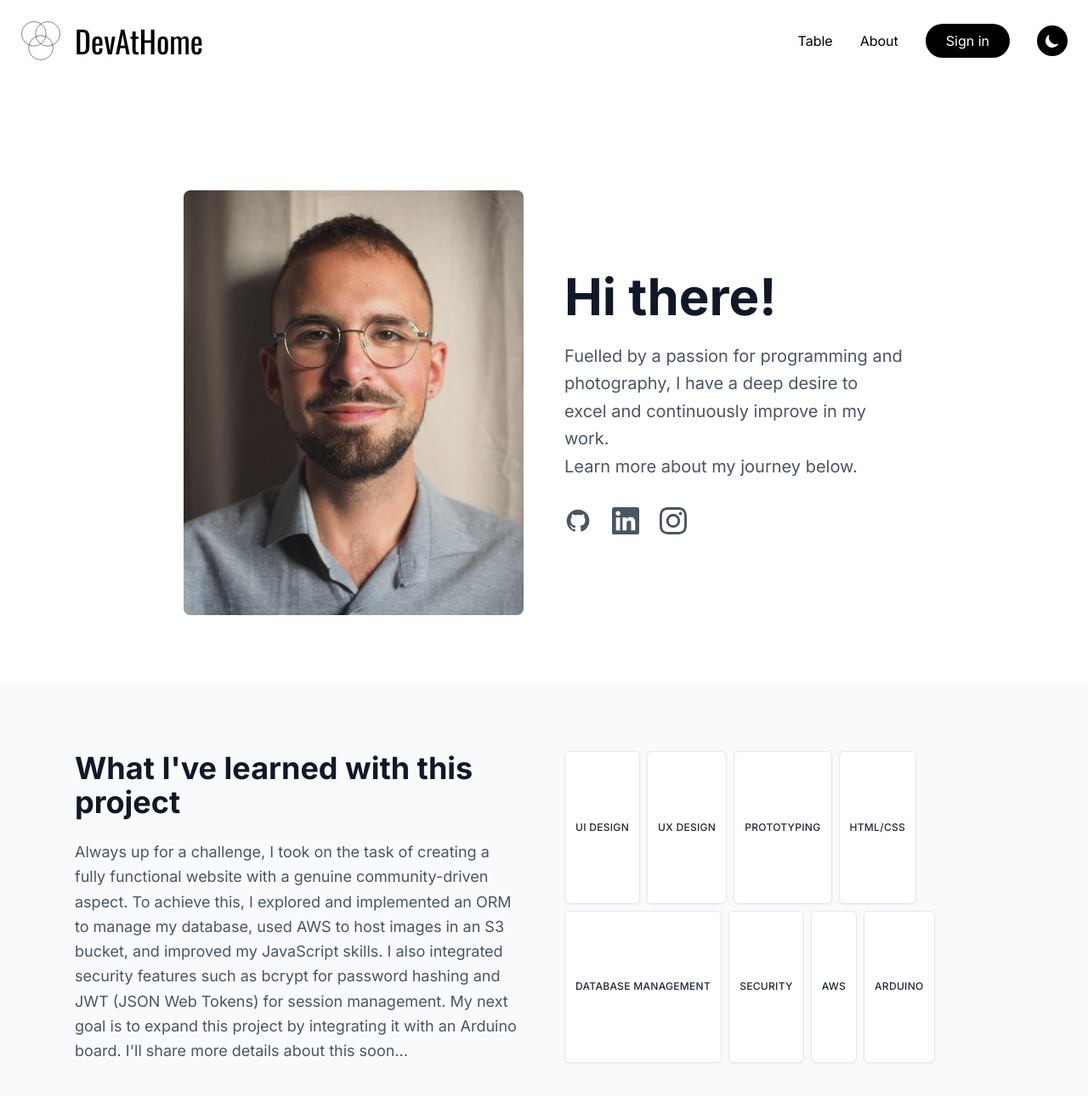
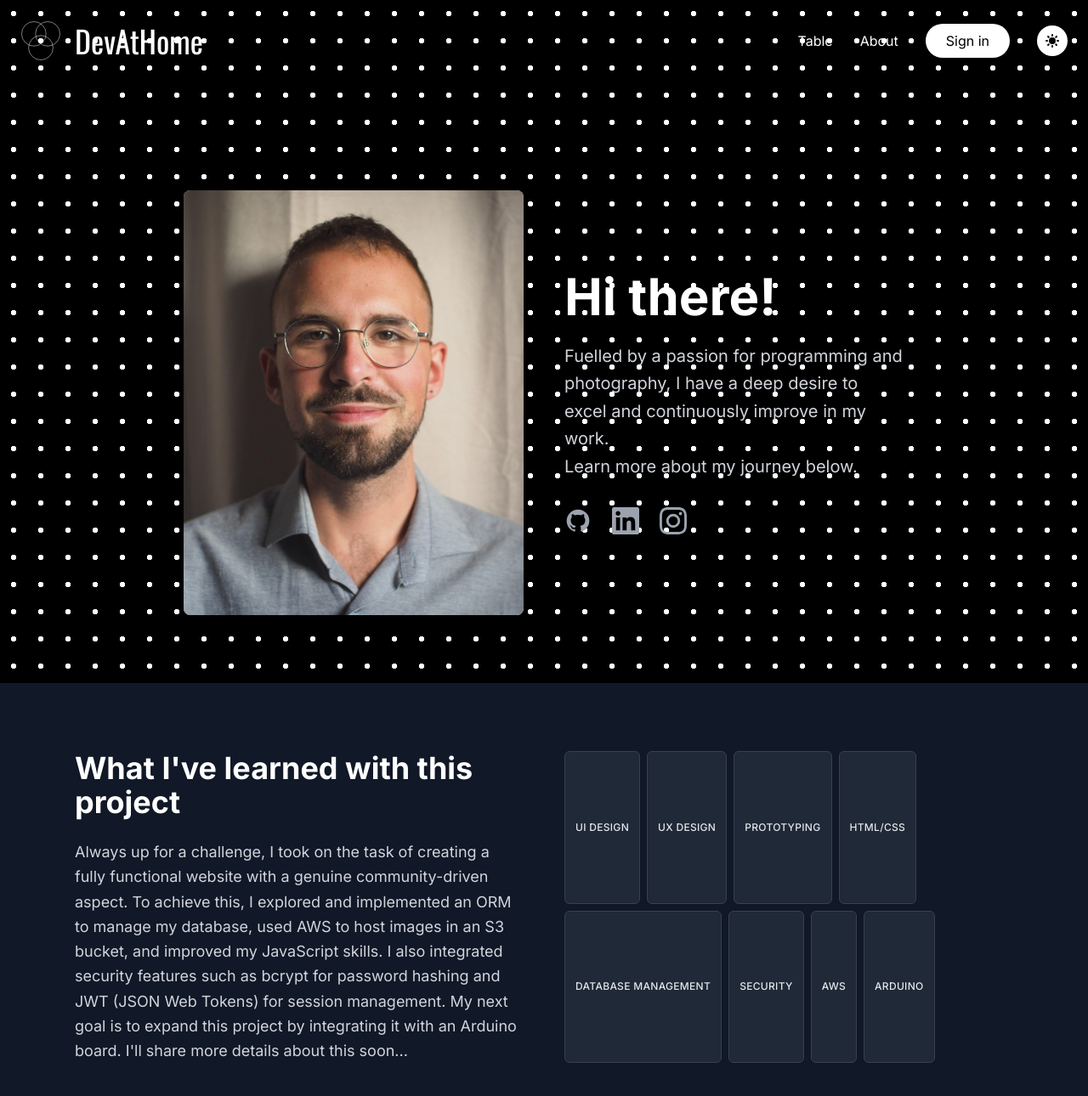
Before and after one commit to Kumulus26/DevAtHome_Web, a Next.js app: page /about in a window 1280 px wide. Shown: the top 1290 px of the page at 85% size. Built offline with nearby package versions, Linux system fonts and the light colour scheme.

Commit message:
update/fix - Fix de bcp de bug, fonctionne parfaitement

```diff
--- a/src/app/about/page.js
+++ b/src/app/about/page.js
@@ -1,8 +1,12 @@
 'use client'
 
+import { useTheme } from '../ThemeContext'
 import Navbar from '@/components/Navbar'
 import Image from 'next/image'
+import Background from '@/components/Background'
+
 export default function About() {
+  const { isDarkMode, toggleTheme } = useTheme()
   const skills = [
     { name: 'UI DESIGN', category: 'design' },
     { name: 'UX DESIGN', category: 'design' },
@@ -15,8 +19,14 @@ export default function About() {
   ]
 
   return (
-    <div className="min-h-screen bg-white">
-      <Navbar />
+    <div className={`min-h-screen relative overflow-hidden ${isDarkMode ? 'text-white' : 'text-black'}`}>
+      <Background isDarkMode={isDarkMode} />
+
+      <div className="relative">
+        <Navbar
+          isDarkMode={isDarkMode}
+          onThemeToggle={toggleTheme}
+        />
 
         {/* Hero Section */}
         <div className="max-w-4xl mx-auto px-6 pt-32 pb-20">
@@ -24,16 +34,19 @@ export default function About() {
             {/* Image Column */}
             <div className="relative">
               <div className="aspect-[4/5] bg-gray-100 rounded-lg overflow-hidden relative">
-              {/* Placeholder for your photo */}
-              <div className="absolute inset-0 bg-gradient-to-br from-blue-100 via-pink-100 to-transparent opacity-50"></div>
+                <div className={`absolute inset-0 bg-gradient-to-br ${
+                  isDarkMode ? 'from-blue-900 via-pink-900' : 'from-blue-100 via-pink-100'
+                } to-transparent opacity-50`}></div>
                 <Image src="/images/profile.jpeg" alt="About" fill className="object-cover" />
               </div>
             </div>
 
             {/* Text Column */}
             <div>
-            <h1 className="text-6xl font-bold text-gray-900 mb-6">Hi there!</h1>
-            <p className="text-xl text-gray-600 leading-relaxed">
+              <h1 className={`text-6xl font-bold mb-6 ${isDarkMode ? 'text-white' : 'text-gray-900'}`}>
+                Hi there!
+              </h1>
+              <p className={`text-xl leading-relaxed ${isDarkMode ? 'text-gray-300' : 'text-gray-600'}`}>
                 Fuelled by a passion for programming and photography, I have a deep desire to excel and
                 continuously improve in my work. <br></br>Learn more about my journey below.
               </p>
@@ -43,7 +56,7 @@ export default function About() {
                   href="https://github.com/Kumulus26"
                   target="_blank"
                   rel="noopener noreferrer"
-                className="text-gray-600 hover:text-gray-900 transition-colors"
+                  className={`${isDarkMode ? 'text-gray-400 hover:text-white' : 'text-gray-600 hover:text-gray-900'} transition-colors`}
                 >
                   <svg className="w-8 h-8" fill="currentColor" viewBox="0 0 24 24">
                     <path fillRule="evenodd" clipRule="evenodd" d="M12 2C6.477 2 2 6.477 2 12c0 4.42 2.87 8.17 6.84 9.5.5.08.66-.23.66-.5v-1.69c-2.77.6-3.36-1.34-3.36-1.34-.46-1.16-1.11-1.47-1.11-1.47-.91-.62.07-.6.07-.6 1 .07 1.53 1.03 1.53 1.03.87 1.52 2.34 1.07 2.91.83.09-.65.35-1.09.63-1.34-2.22-.25-4.55-1.11-4.55-4.92 0-1.11.38-2 1.03-2.71-.1-.25-.45-1.29.1-2.64 0 0 .84-.27 2.75 1.02.79-.22 1.65-.33 2.5-.33.85 0 1.71.11 2.5.33 1.91-1.29 2.75-1.02 2.75-1.02.55 1.35.2 2.39.1 2.64.65.71 1.03 1.6 1.03 2.71 0 3.82-2.34 4.66-4.57 4.91.36.31.69.92.69 1.85V21c0 .27.16.59.67.5C19.14 20.16 22 16.42 22 12A10 10 0 0012 2z" />
@@ -53,7 +66,7 @@ export default function About() {
                   href="https://www.linkedin.com/in/axel-lussert/"
                   target="_blank"
                   rel="noopener noreferrer"
-                className="text-gray-600 hover:text-gray-900 transition-colors"
+                  className={`${isDarkMode ? 'text-gray-400 hover:text-white' : 'text-gray-600 hover:text-gray-900'} transition-colors`}
                 >
                   <svg className="w-8 h-8" fill="currentColor" viewBox="0 0 24 24">
                     <path d="M20.447 20.452h-3.554v-5.569c0-1.328-.027-3.037-1.852-3.037-1.853 0-2.136 1.445-2.136 2.939v5.667H9.351V9h3.414v1.561h.046c.477-.9 1.637-1.85 3.37-1.85 3.601 0 4.267 2.37 4.267 5.455v6.286zM5.337 7.433c-1.144 0-2.063-.926-2.063-2.065 0-1.138.92-2.063 2.063-2.063 1.14 0 2.064.925 2.064 2.063 0 1.139-.925 2.065-2.064 2.065zm1.782 13.019H3.555V9h3.564v11.452zM22.225 0H1.771C.792 0 0 .774 0 1.729v20.542C0 23.227.792 24 1.771 24h20.451C23.2 24 24 23.227 24 22.271V1.729C24 .774 23.2 0 22.222 0h.003z"/>
@@ -63,7 +76,7 @@ export default function About() {
                   href="https://instagram.com/axel.onfilm"
                   target="_blank"
                   rel="noopener noreferrer"
-                className="text-gray-600 hover:text-gray-900 transition-colors"
+                  className={`${isDarkMode ? 'text-gray-400 hover:text-white' : 'text-gray-600 hover:text-gray-900'} transition-colors`}
                 >
                   <svg className="w-8 h-8" fill="currentColor" viewBox="0 0 24 24">
                     <path d="M12 2.163c3.204 0 3.584.012 4.85.07 3.252.148 4.771 1.691 4.919 4.919.058 1.265.069 1.645.069 4.849 0 3.205-.012 3.584-.069 4.849-.149 3.225-1.664 4.771-4.919 4.919-1.266.058-1.644.07-4.85.07-3.204 0-3.584-.012-4.849-.07-3.26-.149-4.771-1.699-4.919-4.92-.058-1.265-.07-1.644-.07-4.849 0-3.204.013-3.583.07-4.849.149-3.227 1.664-4.771 4.919-4.919 1.266-.057 1.645-.069 4.849-.069zM12 0C8.741 0 8.333.014 7.053.072 2.695.272.273 2.69.073 7.052.014 8.333 0 8.741 0 12c0 3.259.014 3.668.072 4.948.2 4.358 2.618 6.78 6.98 6.98C8.333 23.986 8.741 24 12 24c3.259 0 3.668-.014 4.948-.072 4.354-.2 6.782-2.618 6.979-6.98.059-1.28.073-1.689.073-4.948 0-3.259-.014-3.667-.072-4.947-.196-4.354-2.617-6.78-6.979-6.98C15.668.014 15.259 0 12 0zm0 5.838a6.162 6.162 0 100 12.324 6.162 6.162 0 000-12.324zM12 16a4 4 0 110-8 4 4 0 010 8zm6.406-11.845a1.44 1.44 0 100 2.881 1.44 1.44 0 000-2.881z"/>
@@ -75,13 +88,15 @@ export default function About() {
         </div>
 
         {/* Career Section */}
-      <div className="bg-gray-50 py-20">
+        <div className={`${isDarkMode ? 'bg-gray-900' : 'bg-gray-50'} py-20`}>
           <div className="max-w-6xl mx-auto px-6">
             <div className="grid grid-cols-1 md:grid-cols-2 gap-12">
               {/* Career Text */}
               <div>
-              <h2 className="text-4xl font-bold text-gray-900 mb-6">What I've learned with this project</h2>
-              <p className="text-lg text-gray-600 leading-relaxed">
+                <h2 className={`text-4xl font-bold mb-6 ${isDarkMode ? 'text-white' : 'text-gray-900'}`}>
+                  What I've learned with this project
+                </h2>
+                <p className={`text-lg leading-relaxed ${isDarkMode ? 'text-gray-300' : 'text-gray-600'}`}>
                   Always up for a challenge, I took on the task of creating a fully functional website with a genuine community-driven aspect.
                   To achieve this, I explored and implemented an ORM to manage my database, used AWS to host images in an S3 bucket,
                   and improved my JavaScript skills. I also integrated security features such as bcrypt for password hashing
@@ -95,7 +110,11 @@ export default function About() {
                 {skills.map((skill, index) => (
                   <span
                     key={index}
-                  className="px-3 py-1 bg-white border border-gray-200 shadow-sm rounded-md text-xs font-medium text-gray-800 tracking-wide hover:bg-gray-50 hover:border-gray-300 transition-all duration-200 transform hover:scale-105 flex items-center justify-center"
+                    className={`px-3 py-1 ${
+                      isDarkMode
+                        ? 'bg-gray-800 border-gray-700 text-gray-200 hover:bg-gray-700'
+                        : 'bg-white border-gray-200 text-gray-800 hover:bg-gray-50'
+                    } border shadow-sm rounded-md text-xs font-medium tracking-wide hover:border-gray-300 transition-all duration-200 transform hover:scale-105 flex items-center justify-center`}
                   >
                     {skill.name}
                   </span>
@@ -105,5 +124,6 @@ export default function About() {
           </div>
         </div>
       </div>
+    </div>
   )
 }
--- a/src/app/timer/page.js
+++ b/src/app/timer/page.js
@@ -150,6 +150,8 @@ function TimerContent() {
   return (
     <div className={`min-h-screen relative overflow-hidden ${isDarkMode ? 'text-white' : 'text-black'}`}>
       <Background isDarkMode={isDarkMode} />
+
+      <div className="relative">
         <div className={`min-h-screen ${isDarkMode ? 'bg-black' : 'bg-white'} flex flex-col items-center justify-start sm:justify-center px-4 py-8 sm:p-6 relative`}>
           {/* Dot pattern overlay */}
           <div
@@ -285,6 +287,7 @@ function TimerContent() {
           </div>
         </div>
       </div>
+    </div>
   )
 }
 
@@ -293,16 +296,12 @@ export default function Timer() {
 
   return (
     <Suspense fallback={
-      <div className={`min-h-screen ${isDarkMode ? 'bg-black' : 'bg-white'} flex items-center justify-center relative`}>
-        {/* Dot pattern overlay */}
-        <div
-          className="absolute inset-0 opacity-5"
-          style={{
-            backgroundImage: `radial-gradient(circle at 2px 2px, ${isDarkMode ? 'white' : 'black'} 1px, transparent 0)`,
-            backgroundSize: '32px 32px',
-          }}
-        />
+      <div className={`min-h-screen relative overflow-hidden ${isDarkMode ? 'text-white' : 'text-black'}`}>
+        <Background isDarkMode={isDarkMode} />
+
+        <div className="relative flex items-center justify-center">
           <div className={`animate-spin rounded-full h-12 w-12 border-t-2 border-b-2 ${isDarkMode ? 'border-white' : 'border-black'}`}></div>
+        </div>
       </div>
     }>
       <TimerContent />
```
Lines whose indentation alone changed are shown as unchanged.
